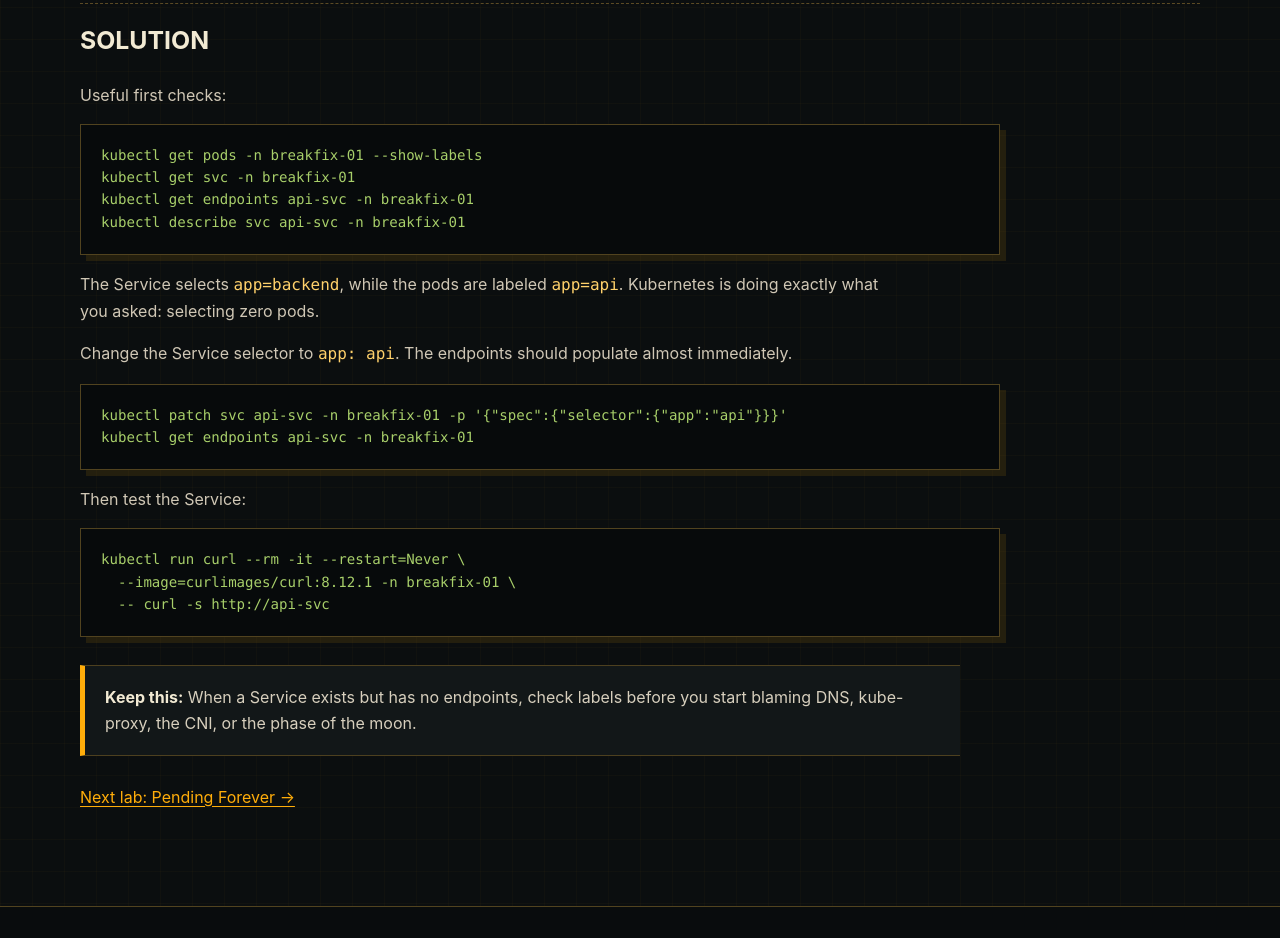
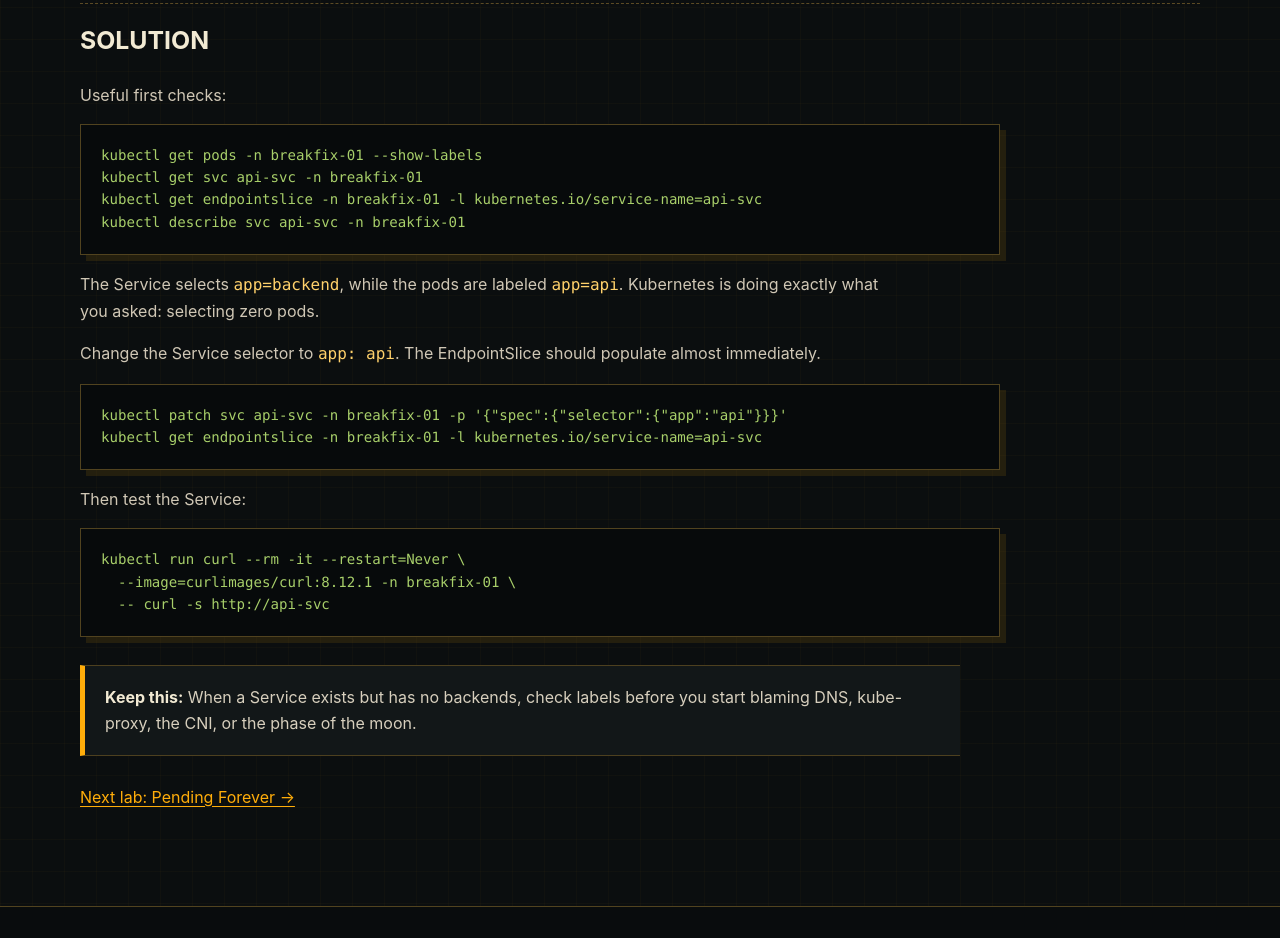
Before and after one commit to escalationpathlabs/escalationpathlabs.github.io, a plain HTML site: page labs/01-service-no-endpoints/index.html in a window 1280 px wide. Shown: the part 1049-1987 px from the top of the page. Drawn offline with Linux system fonts and the light colour scheme.

Commit message:
Use EndpointSlice in Service lab

```diff
--- a/labs/01-service-no-endpoints/index.html
+++ b/labs/01-service-no-endpoints/index.html
@@ -1,8 +1,8 @@
-<!doctype html><html lang="en"><head><meta charset="utf-8"><meta name="viewport" content="width=device-width,initial-scale=1"><title>Kubernetes Service Has No Endpoints — Break/Fix Lab</title><meta name="description" content="Free Kubernetes troubleshooting lab: diagnose a Service with no endpoints caused by a selector mismatch."><link rel="stylesheet" href="/styles.css"></head><body><header class="site-header"><div class="wrap nav"><a class="brand" href="/">Escalation Path Labs</a><nav><a href="/labs/">All Free Labs</a><a href="/help-desk-to-cloud.html">Help Desk → Cloud</a></nav></div></header><main><article class="legal lab-page wrap"><p class="eyebrow">LAB 01 · EASY · 5–10 MIN</p><h1>The Service Has No Endpoints</h1><p class="lede">A Deployment is healthy. The Service exists. Requests to the Service go nowhere. Find the break without rebuilding the workload.</p><div class="callout"><strong>Goal:</strong> Make <code>api-svc</code> route traffic to the running API pods.</div><h2>Start the lab</h2><p>Apply the broken manifest to a disposable cluster:</p><pre><code>kubectl apply -f broken.yaml
-kubectl get all -n breakfix-01</code></pre><p><a href="broken.yaml">View broken.yaml</a> · <a href="cleanup.sh">cleanup.sh</a></p><details class="hint"><summary>Hint 1</summary><p>Do not start with DNS. Ask whether the Service has any endpoints at all.</p></details><details class="hint"><summary>Hint 2</summary><p>Compare the Service selector with the labels on the pods.</p></details><h2>Solution</h2><p>Useful first checks:</p><pre><code>kubectl get pods -n breakfix-01 --show-labels
-kubectl get svc -n breakfix-01
-kubectl get endpoints api-svc -n breakfix-01
-kubectl describe svc api-svc -n breakfix-01</code></pre><p>The Service selects <code>app=backend</code>, while the pods are labeled <code>app=api</code>. Kubernetes is doing exactly what you asked: selecting zero pods.</p><p>Change the Service selector to <code>app: api</code>. The endpoints should populate almost immediately.</p><pre><code>kubectl patch svc api-svc -n breakfix-01 -p '{"spec":{"selector":{"app":"api"}}}'
-kubectl get endpoints api-svc -n breakfix-01</code></pre><p>Then test the Service:</p><pre><code>kubectl run curl --rm -it --restart=Never \
+<!doctype html><html lang="en"><head><meta charset="utf-8"><meta name="viewport" content="width=device-width,initial-scale=1"><title>Kubernetes Service Has No Endpoints — Break/Fix Lab</title><meta name="description" content="Free Kubernetes troubleshooting lab: diagnose a Service with no backends caused by a selector mismatch."><link rel="stylesheet" href="/styles.css"></head><body><header class="site-header"><div class="wrap nav"><a class="brand" href="/">Escalation Path Labs</a><nav><a href="/labs/">All Free Labs</a><a href="/help-desk-to-cloud.html">Help Desk → Cloud</a></nav></div></header><main><article class="legal lab-page wrap"><p class="eyebrow">LAB 01 · EASY · 5–10 MIN</p><h1>The Service Has No Endpoints</h1><p class="lede">A Deployment is healthy. The Service exists. Requests to the Service go nowhere. Find the break without rebuilding the workload.</p><div class="callout"><strong>Goal:</strong> Make <code>api-svc</code> route traffic to the running API pods.</div><h2>Start the lab</h2><p>Apply the broken manifest to a disposable cluster:</p><pre><code>kubectl apply -f broken.yaml
+kubectl get all -n breakfix-01</code></pre><p><a href="broken.yaml">View broken.yaml</a> · <a href="cleanup.sh">cleanup.sh</a></p><details class="hint"><summary>Hint 1</summary><p>Do not start with DNS. Ask whether the Service has any backing endpoints at all.</p></details><details class="hint"><summary>Hint 2</summary><p>Compare the Service selector with the labels on the pods.</p></details><h2>Solution</h2><p>Useful first checks:</p><pre><code>kubectl get pods -n breakfix-01 --show-labels
+kubectl get svc api-svc -n breakfix-01
+kubectl get endpointslice -n breakfix-01 -l kubernetes.io/service-name=api-svc
+kubectl describe svc api-svc -n breakfix-01</code></pre><p>The Service selects <code>app=backend</code>, while the pods are labeled <code>app=api</code>. Kubernetes is doing exactly what you asked: selecting zero pods.</p><p>Change the Service selector to <code>app: api</code>. The EndpointSlice should populate almost immediately.</p><pre><code>kubectl patch svc api-svc -n breakfix-01 -p '{"spec":{"selector":{"app":"api"}}}'
+kubectl get endpointslice -n breakfix-01 -l kubernetes.io/service-name=api-svc</code></pre><p>Then test the Service:</p><pre><code>kubectl run curl --rm -it --restart=Never \
   --image=curlimages/curl:8.12.1 -n breakfix-01 \
-  -- curl -s http://api-svc</code></pre><div class="callout"><strong>Keep this:</strong> When a Service exists but has no endpoints, check labels before you start blaming DNS, kube-proxy, the CNI, or the phase of the moon.</div><p><a href="/labs/02-taint-pending/">Next lab: Pending Forever →</a></p></article></main><footer><div class="wrap footer-grid"><div><strong>Escalation Path Labs</strong></div><div class="footer-links"><a href="/labs/">Free Labs</a><a href="https://buy.stripe.com/6oUdR972E2EtfpQ7L84c800">All 10 labs — $10</a></div></div></footer></body></html>
+  -- curl -s http://api-svc</code></pre><div class="callout"><strong>Keep this:</strong> When a Service exists but has no backends, check labels before you start blaming DNS, kube-proxy, the CNI, or the phase of the moon.</div><p><a href="/labs/02-taint-pending/">Next lab: Pending Forever →</a></p></article></main><footer><div class="wrap footer-grid"><div><strong>Escalation Path Labs</strong></div><div class="footer-links"><a href="/labs/">Free Labs</a><a href="https://buy.stripe.com/6oUdR972E2EtfpQ7L84c800">All 10 labs — $10</a></div></div></footer></body></html>
```
